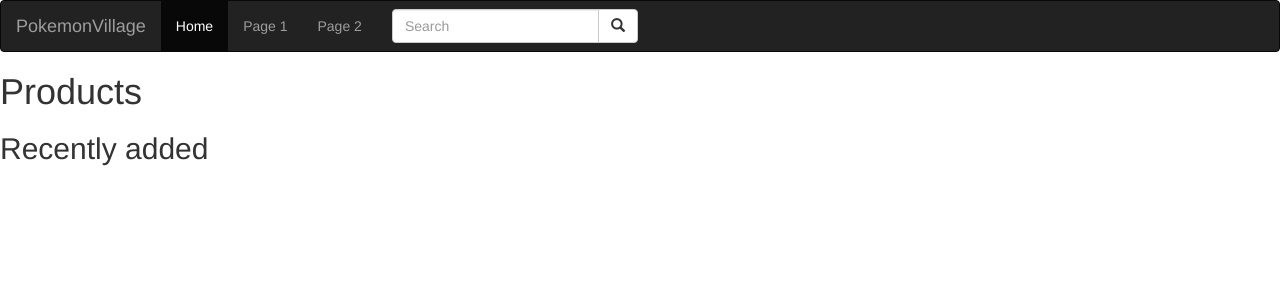
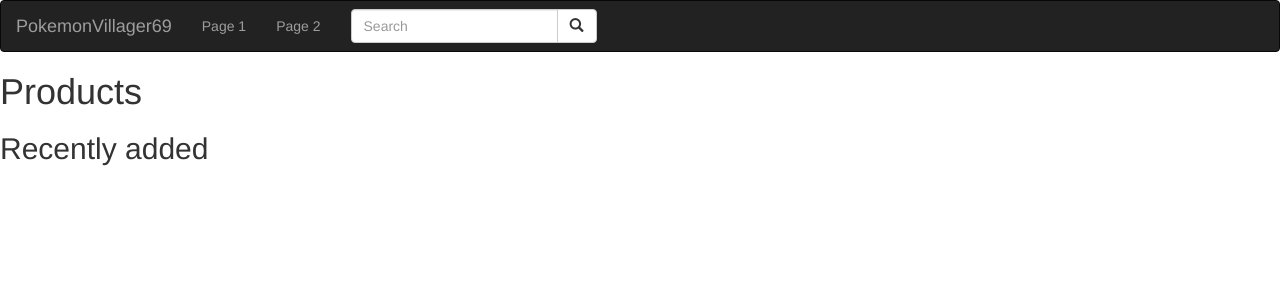
Before and after one commit to mlenahan/e-commerce, a Django app: page /products/ in a window 1280 px wide. Shown: the top 300 px of the page. Run offline with Django 3.2, Linux system fonts and the light colour scheme; data that the repository does not hold is empty; some libraries are stand-ins or nearby versions.

Commit message:
feedback

```diff
--- a/ecommerce/products/templates/base.html
+++ b/ecommerce/products/templates/base.html
@@ -12,10 +12,9 @@
 <nav class="navbar navbar-inverse">
   <div class="container-fluid">
     <div class="navbar-header">
-      <a class="navbar-brand" href="#">PokemonVillage</a>
+      <a class="navbar-brand" href="{% url 'home' %}">PokemonVillager69</a>
     </div>
     <ul class="nav navbar-nav">
-      <li class="active"><a href="{% url 'home' %}">Home</a></li>
       <li><a href="#">Page 1</a></li>
       <li><a href="#">Page 2</a></li>
     </ul>
@@ -34,7 +33,7 @@
 
 <body>
     {% block  content %}
-    replace me
+
     {% endblock%}
 </body>
 </html>
```
